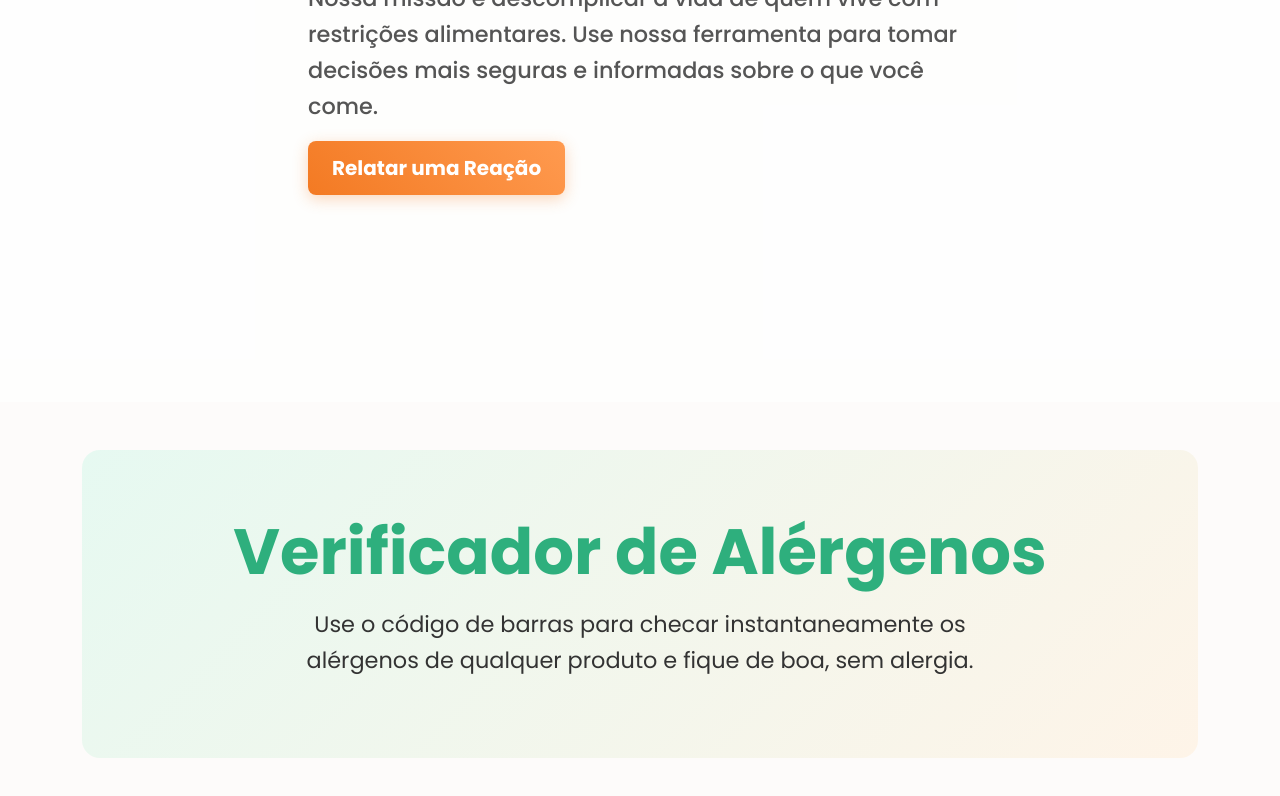
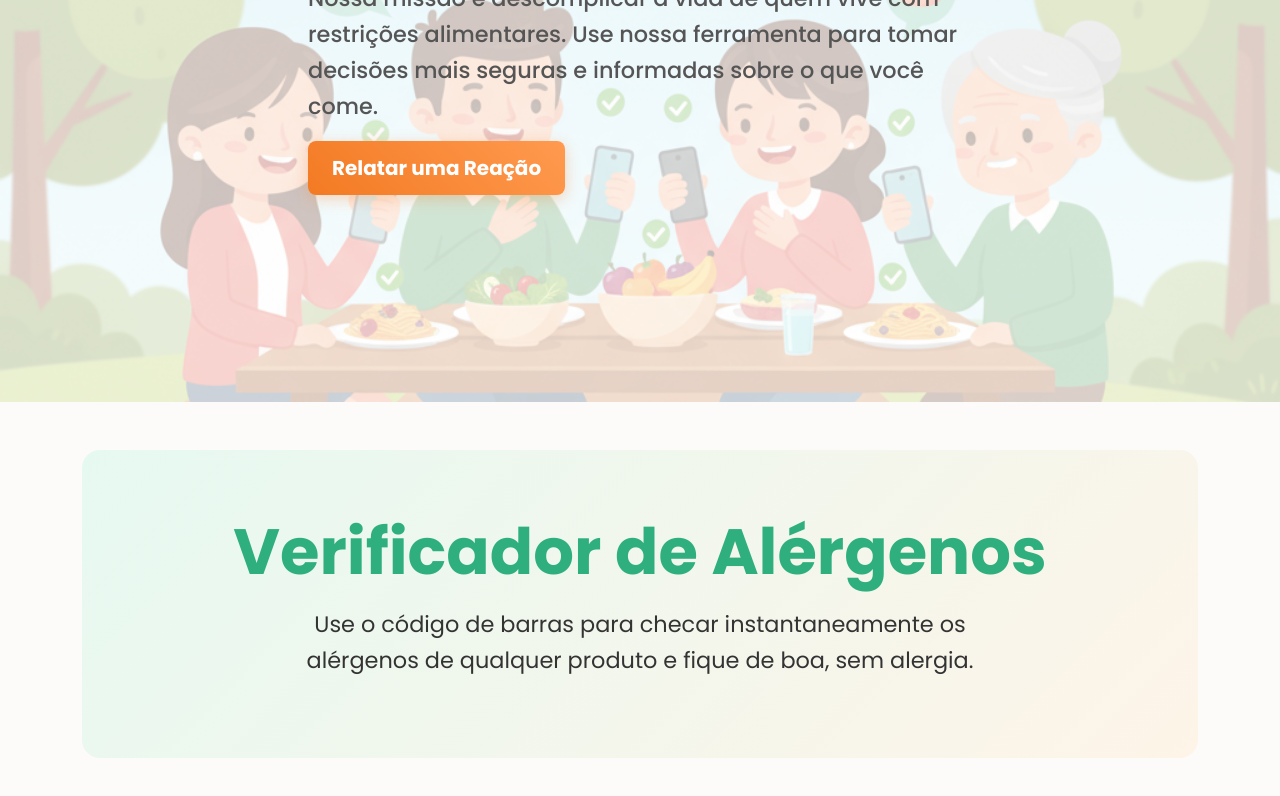
Before and after one commit to sarahlimajaeger/verifica, a plain HTML site: page index.html in a window 1280 px wide. Shown: the part 404-1200 px from the top of the page. Drawn offline with nearby package versions, Linux system fonts and the light colour scheme; the site is published under a folder, as on GitHub Pages, so addresses that start at the root find nothing.

Commit message:
Update style.css

```diff
--- a/style.css
+++ b/style.css
@@ -68,7 +68,7 @@ p {
 
 .hero-full-width {
     min-height: 700px;
-    background-image: url('/home.png');
+    background-image: url('home.png');
     background-size: cover;
     background-position: center center;
     background-repeat: no-repeat;
```
